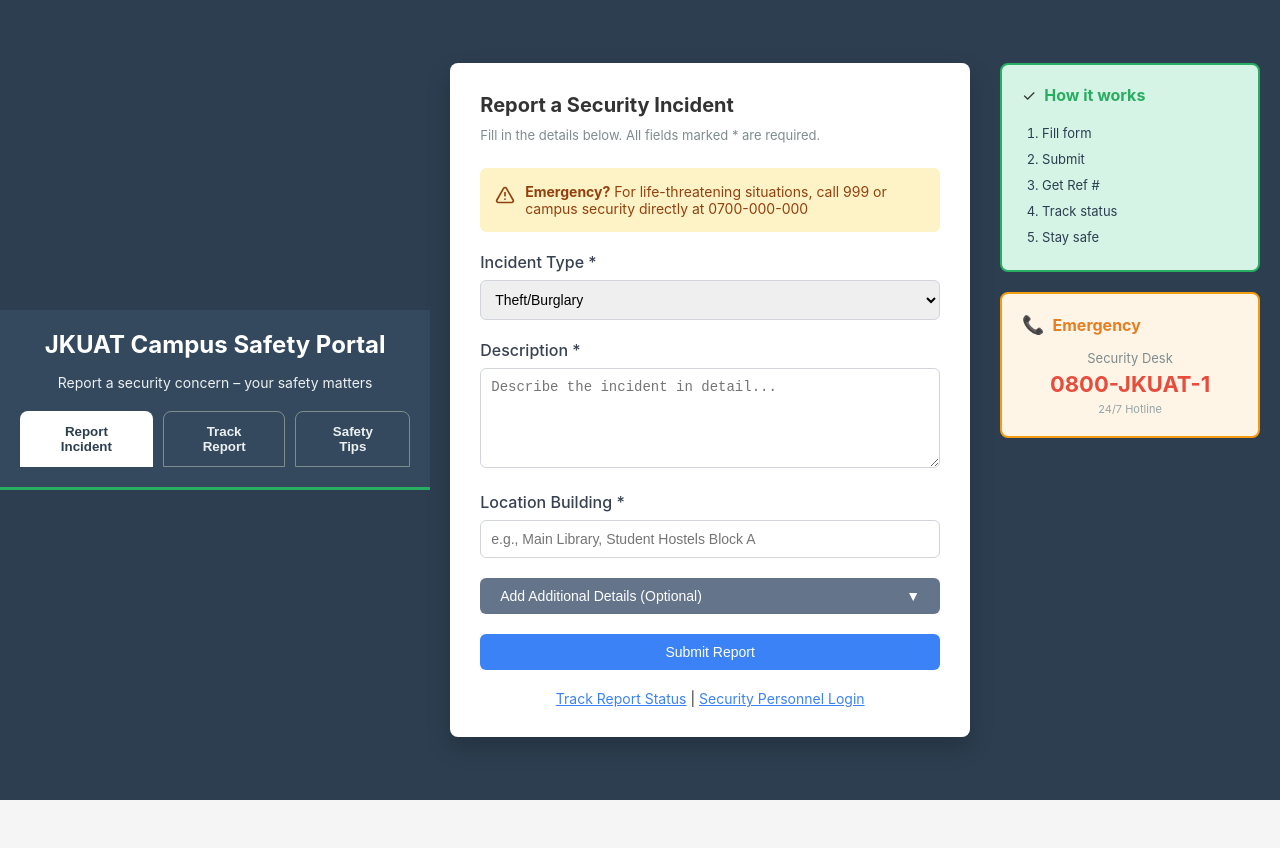
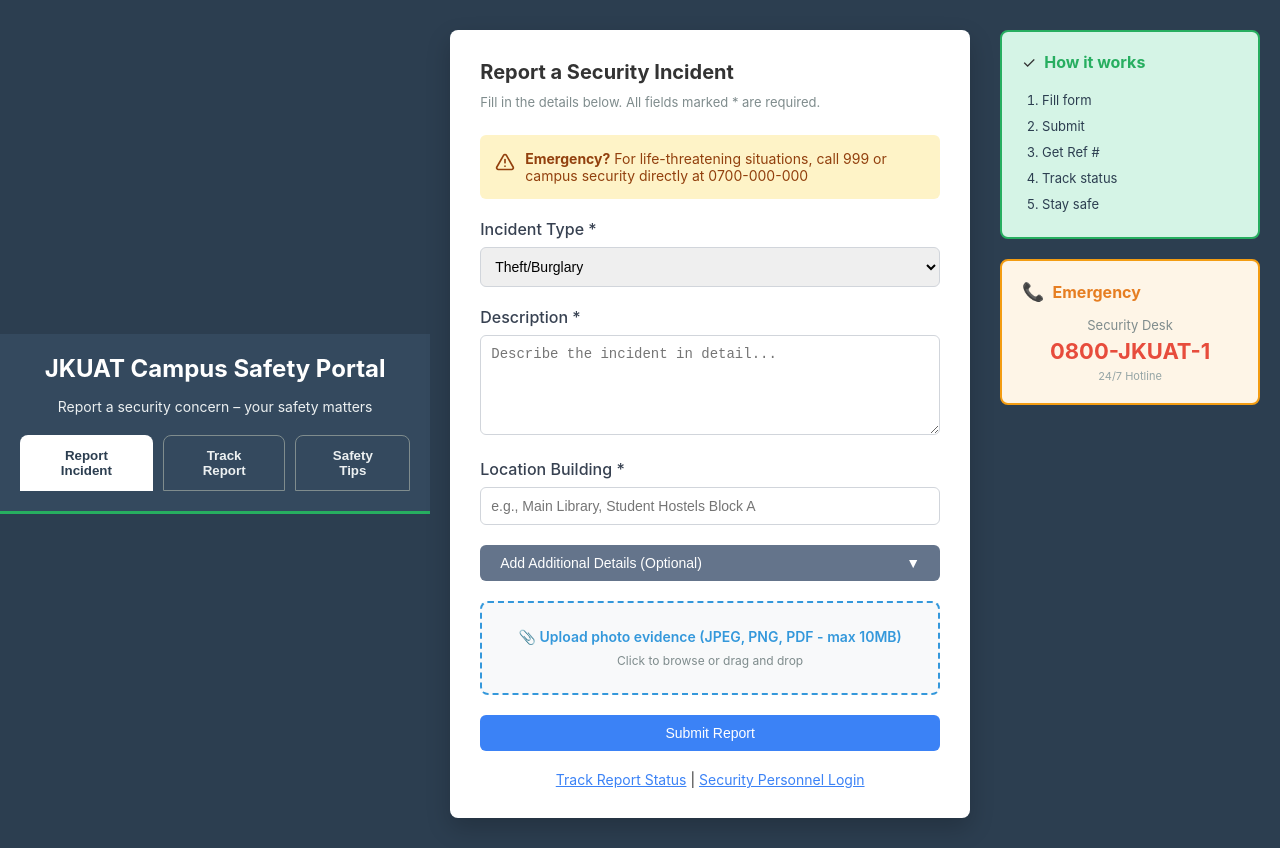
Before and after one commit to IanOtollo/jkuat-emergency-portal, a React (Vite) app in the folder frontend/: page /public in a window 1280 px wide. Before the commit the page ends 800 px from the top, so only its background shows below. Built offline with nearby package versions, Linux system fonts and the light colour scheme.

Commit message:
Add photo evidence upload section to public reporting form (Figure 3.6)

```diff
--- a/frontend/src/pages/PublicReport.jsx
+++ b/frontend/src/pages/PublicReport.jsx
@@ -246,6 +246,27 @@
               </div>
             )}
 
+            {/* Photo Evidence Upload Section */}
+            <div style={{ marginTop: '20px', marginBottom: '20px', padding: '25px', border: '2px dashed #3498db', borderRadius: '8px', background: '#f8f9fa', textAlign: 'center' }}>
+              <label htmlFor="evidence_upload" style={{ cursor: 'pointer', display: 'block' }}>
+                <div style={{ fontSize: '14px', color: '#3498db', marginBottom: '8px', fontWeight: '600' }}>
+                  📎 Upload photo evidence (JPEG, PNG, PDF - max 10MB)
+                </div>
+                <input
+                  id="evidence_upload"
+                  type="file"
+                  accept="image/jpeg,image/png,application/pdf"
+                  style={{ display: 'none' }}
+                  onChange={(e) => {
+                    console.log('File selected:', e.target.files[0]);
+                  }}
+                />
+                <div style={{ fontSize: '12px', color: '#7f8c8d' }}>
+                  Click to browse or drag and drop
+                </div>
+              </label>
+            </div>
+
             <button type="submit" className="btn btn-primary" style={{ width: '100%' }} disabled={submitMutation.isPending}>
               {submitMutation.isPending ? 'Submitting...' : 'Submit Report'}
             </button>
```
